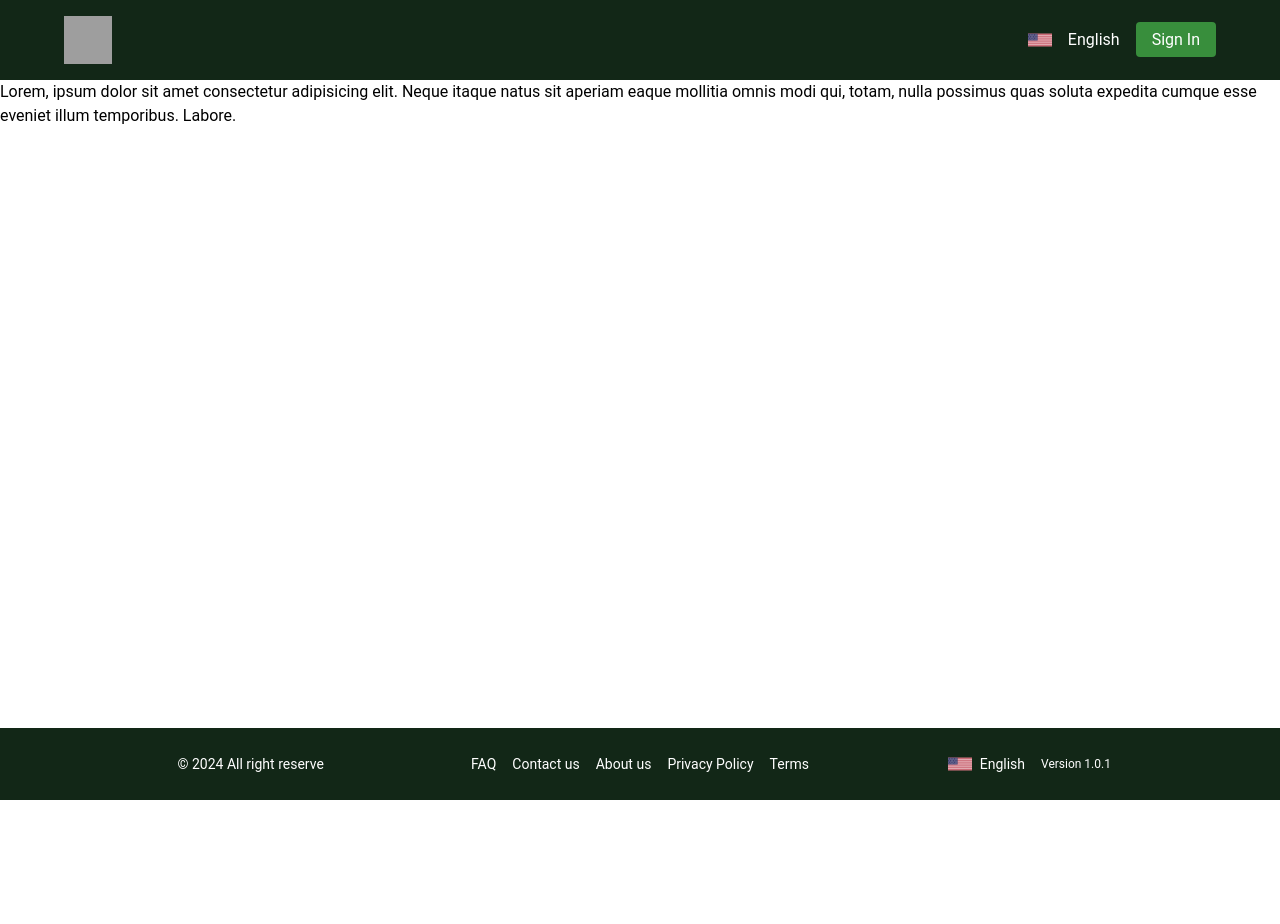
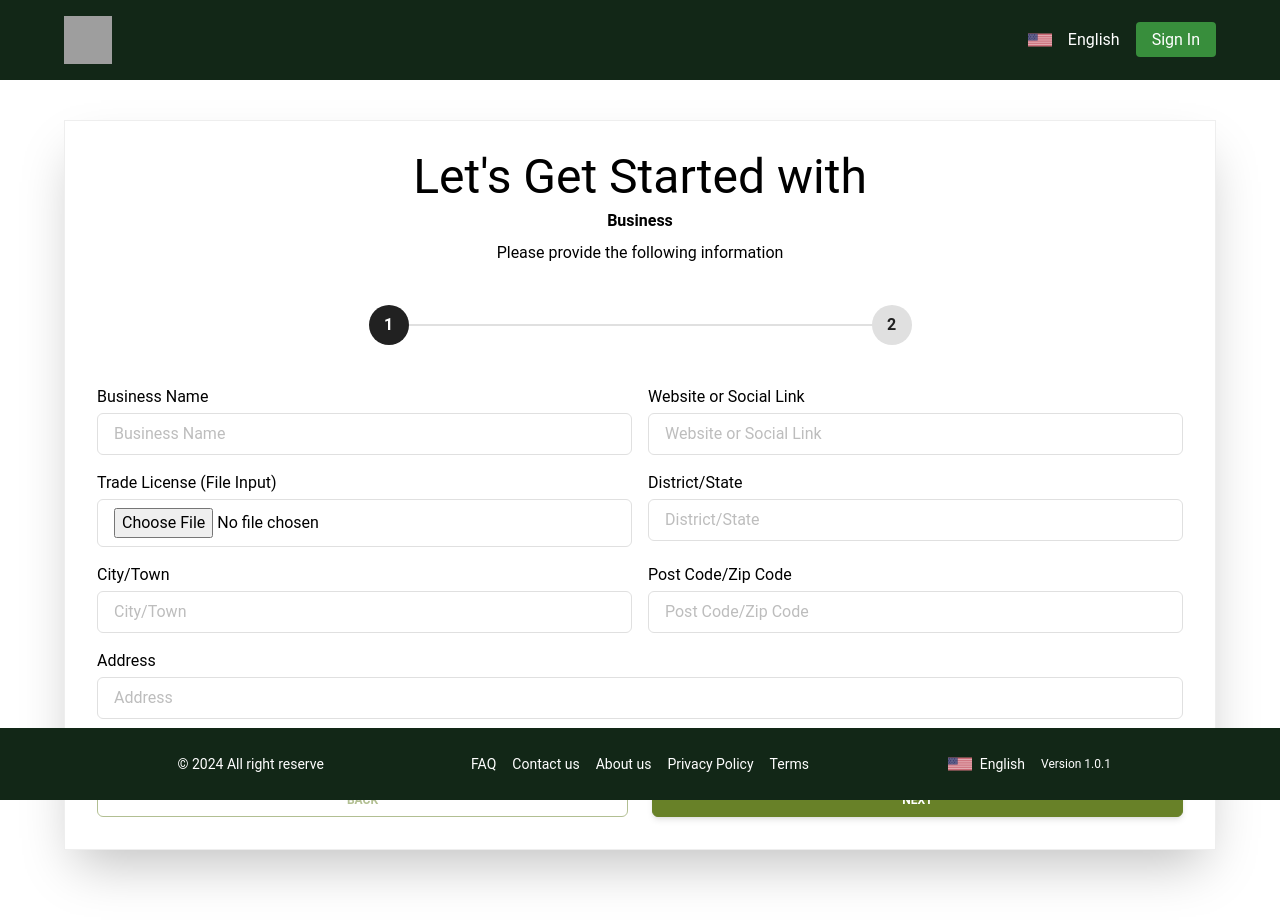
Before and after one commit to hr-sobuj/auth-form, a React (Vite) app: page /business-sign-up in a window 1280 px wide. Shown: the top 924 px of the page. Before the commit the page ends 800 px from the top, so only its background shows below. Built offline with nearby package versions, Linux system fonts and the light colour scheme; grey boxes are pictures that could not be loaded.

Commit message:
initially done

```diff
--- a/src/pages/Business.tsx
+++ b/src/pages/Business.tsx
@@ -1,9 +1,135 @@
+import ContactInfo from "@container/individua/ContactInfo";
+import PersonalInfo from "@container/individua/PersonalInfo";
+import { Button, Step, Stepper } from "@material-tailwind/react";
+import { Form, Formik } from "formik";
+import { useState } from "react";
+import { useNavigate } from "react-router-dom";
+import * as Yup from "yup";
+
+const initialValues = {
+    firstName: '',
+    lastName: '',
+    phone: '',
+    email: '',
+    role: '',
+    nationalId: '',
+    password: '',
+    confirmPassword: '',
+    agreeTerms: false,
+    businessName: '',
+    website: '',
+    tradeLicense: null,
+    district: '',
+    city: '',
+    postcode: '',
+    address: '',
+};
+
+const validationSchema = Yup.object({
+    firstName: Yup.string().required("First Name is required"),
+    lastName: Yup.string().required("Last Name is required"),
+    phone: Yup.string().required("Phone is required"),
+    email: Yup.string()
+        .email("Invalid email format")
+        .required("Email is required"),
+    role: Yup.string().required("Role is required"),
+    nationalId: Yup.string().required("National ID Number is required"),
+    password: Yup.string().required("Password is required"),
+    confirmPassword: Yup.string()
+        /* @ts-ignore */
+        .oneOf([Yup.ref('password'), null], 'Passwords must match')
+        .required('Confirm Password is required'),
+    agreeTerms: Yup.boolean().oneOf([true], 'You must agree to the terms and conditions'),
+    businessName: Yup.string().required("Business Name is required"),
+    website: Yup.string().url("Invalid URL format"),
+    tradeLicense: Yup.mixed().required("Trade License is required"),
+    district: Yup.string().required("District/State is required"),
+    city: Yup.string().required("City/Town is required"),
+    postcode: Yup.string().required("Post Code/Zip Code is required"),
+    address: Yup.string().required("Address is required"),
+});
+
 const Business = () => {
+    const navigate = useNavigate();
+    const [activeStep, setActiveStep] = useState(0);
+    const steps = ["1", "2"];
+
+    const handleNext = () => {
+        setActiveStep(prevStep => prevStep + 1);
+    };
+
+    const handlePrev = () => {
+        setActiveStep(prevStep => prevStep - 1);
+    };
+
+    const isLastStep = activeStep === steps.length - 1;
+    const isFirstStep = activeStep === 0;
+
     return (
-        <div>
-            Lorem, ipsum dolor sit amet consectetur adipisicing elit. Neque itaque natus sit aperiam eaque mollitia omnis modi qui, totam, nulla possimus quas soluta expedita cumque esse eveniet illum temporibus. Labore.
-        </div>
-    )
-}
+        <section>
+            <div className="container mb-20">
+                <div className="w-full flex flex-col space-y-10 p-8 shadow-2xl border">
+                    <div className="flex justify-center items-center flex-col space-y-2">
+                        <h2 className=" text-5xl font-body"> Let's Get Started with</h2>
+                        <p className=" text-base font-bold">Business</p>
+                        <p>Please provide the following information</p>
+                    </div>
+                    <div className="flex justify-center items-center">
+                        {/* @ts-ignore */}
+                        <Stepper activeStep={activeStep} className="w-[50%]">
+                            {steps.map((label, idx) => (
+                                /* @ts-ignore */
+                                <Step key={label} onClick={() => setActiveStep(idx)}>
+                                    {label}
+                                </Step>
+                            ))}
+                        </Stepper>
+                    </div>
+
+                    <Formik
+                        initialValues={initialValues}
+                        validationSchema={validationSchema}
+                        onSubmit={(values, { setSubmitting }) => {
+                            if (!isLastStep) {
+                                setActiveStep((prevStep) => prevStep + 1);
+                            } else {
+                                // console.log("Form submitted with values:", values);
+                                navigate('/show', { state: values });
+                            }
+                            setSubmitting(false);
+                        }}
+                    >
+                        {(formikProps) => (
+                            <Form>
+                                {activeStep === 0 && (
+                                    <PersonalInfo />
+                                )}
+                                {activeStep === 1 && (
+                                    <ContactInfo />
+                                )}
+
+                                <div className="mt-16 flex justify-center items-center space-x-6">
+                                    {/* @ts-ignore */}
+                                    <Button type="button" onClick={handlePrev} disabled={isFirstStep} className="bg-white border-primary border px-4 py-2 basis-1/2 text-primary uppercase rounded-md">
+                                        Back
+                                    </Button>
+                                    {/* @ts-ignore */}
+                                    <Button
+                                        type="submit"
+                                        onClick={isLastStep ? undefined : handleNext}
+                                        className="bg-primary border-primary border px-4 py-2 basis-1/2 text-white uppercase rounded-md"
+                                        disabled={formikProps.isSubmitting}
+                                    >
+                                        {isLastStep ? "Submit" : "Next"}
+                                    </Button>
+                                </div>
+                            </Form>
+                        )}
+                    </Formik>
+                </div>
+            </div>
+        </section>
+    );
+};
 
 export default Business;
```
